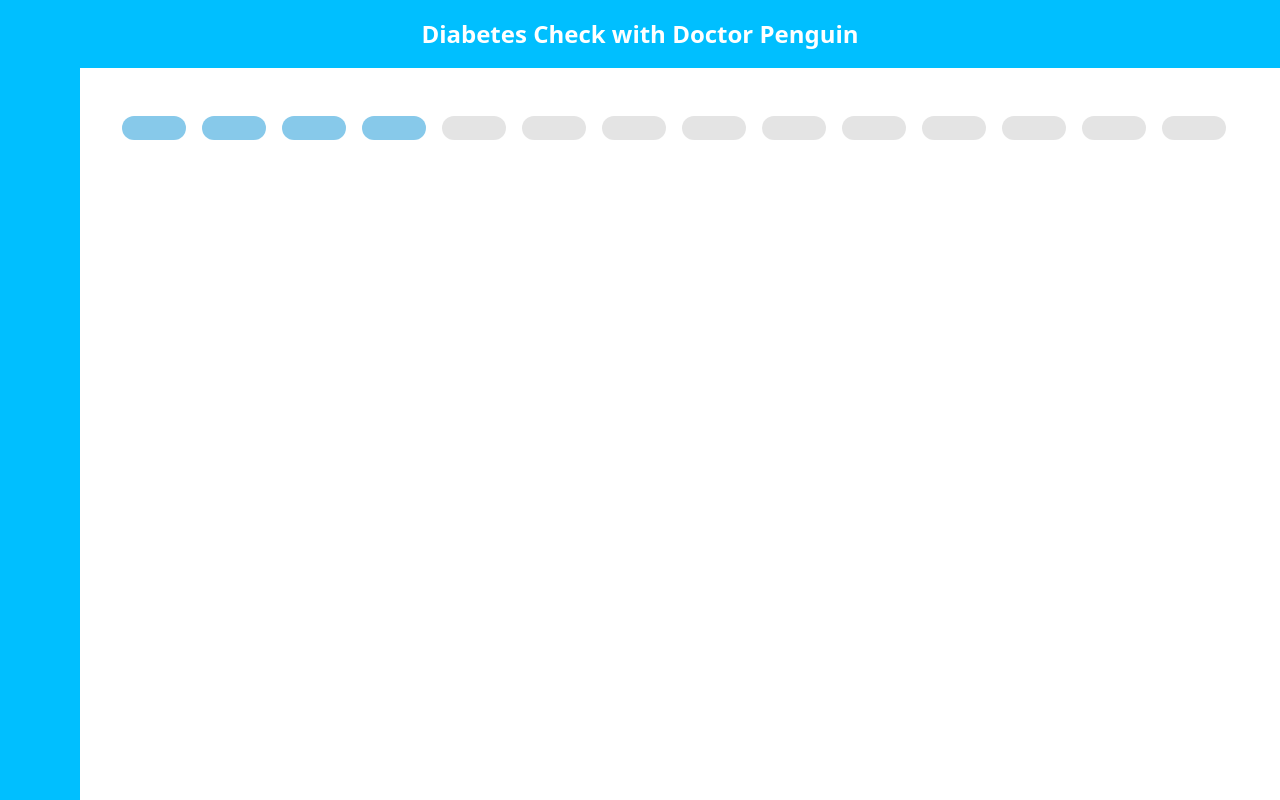
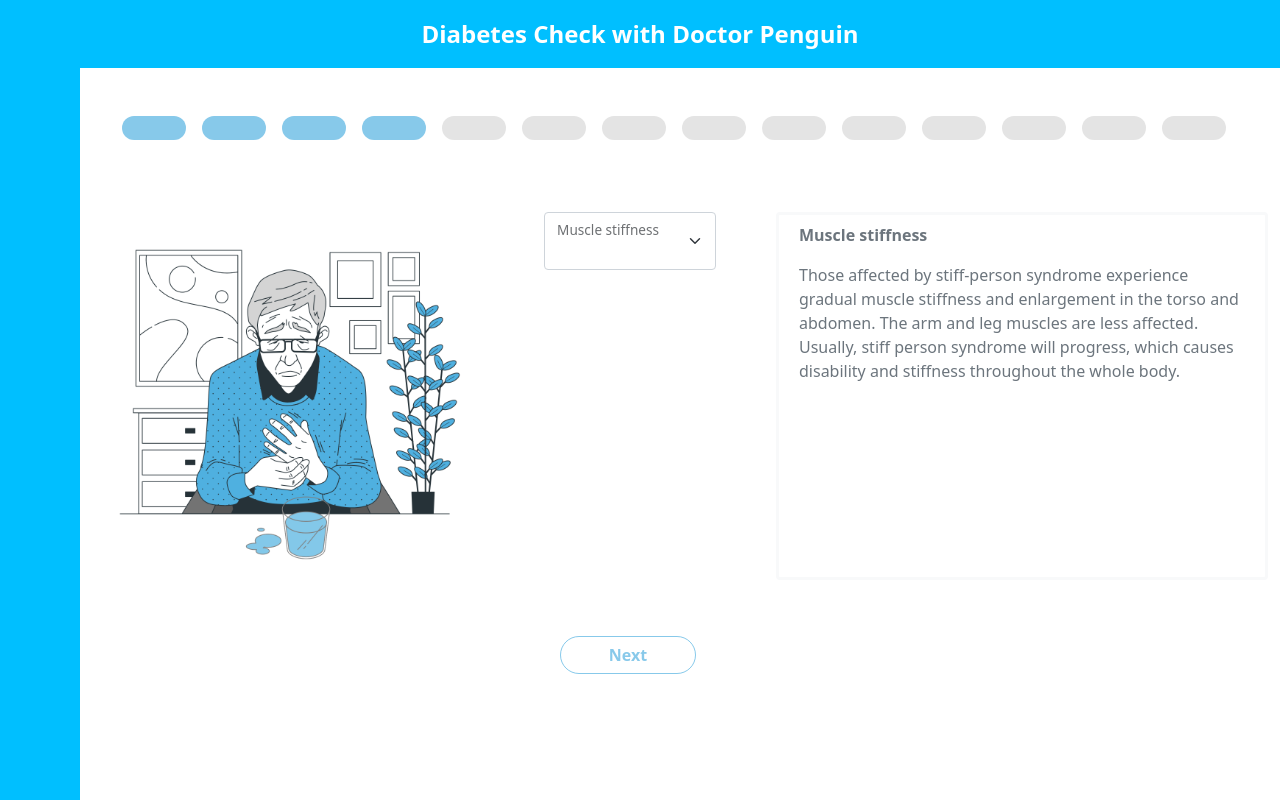
Before and after one commit to FionaRosee/diabetes-frontend, a Vue app: page /question_page_thirteen in a window 1280 px wide. Built offline with nearby package versions, Linux system fonts and the light colour scheme; some icons are missing.

Commit message:
component muscle stiffness added

```diff
--- a/src/components/symptoms/MuscleStiffness.vue
+++ b/src/components/symptoms/MuscleStiffness.vue
@@ -0,0 +1,155 @@
+<template>
+  <div
+    v-if="readyToLaunch"
+    class="form container-fluid d-flex justify-content-center mb-5"
+  >
+    <div class="row my-4">
+      <!-- image -->
+      <div class="image col-4">
+        <img
+          src="../../assets/muscle-stiffness.png"
+          class="img-fluid"
+          alt="muscle stiffness image"
+        />
+      </div>
+
+      <!-- form -->
+      <div class="col-2 ms-5 me-5 d-block">
+        <!-- muscle stiffness -->
+        <div class="col">
+          <div class="form-floating">
+            <select
+              class="form-select"
+              id="muscleStiffness"
+              aria-label="Floating label select example"
+              v-model="muscleStiffness"
+              placeholder=" "
+            >
+              <option value="1">yes</option>
+              <option value="0">no</option>
+            </select>
+            <label for="muscleStiffness">Muscle stiffness</label>
+          </div>
+        </div>
+        <!-- end of form -->
+      </div>
+
+      <!-- description -->
+      <div
+        class="
+          description-box
+          col
+          bg-white
+          d-flex
+          align-items-start
+          border border-light border border-3
+          rounded
+        "
+      >
+        <div class="description-text p-2 d-block text-secondary">
+          <p>
+            <b>Muscle stiffness</b>
+          </p>
+          <p>
+            Those affected by stiff-person syndrome experience gradual muscle
+            stiffness and enlargement in the torso and abdomen. The arm and leg
+            muscles are less affected. Usually, stiff person syndrome will
+            progress, which causes disability and stiffness throughout the whole body.
+          </p>
+        </div>
+      </div>
+
+      <!-- next button -->
+
+      <div class="row mt-5">
+        <div class="col-4"></div>
+        <div class="col-2 ms-5 me-5 mt-2 d-flex justify-content-center">
+          <button
+            type="button"
+            class="btn btn-outline-primary rounded-pill ms-3 px-5"
+            @click="saveEntries"
+          >
+            Next
+          </button>
+        </div>
+        <div class="col"></div>
+      </div>
+    </div>
+  </div>
+</template>
+
+<script>
+import { get, set } from "idb-keyval";
+export default {
+  data() {
+    return {
+      readyToLaunch: false,
+      userEntiresDB: null,
+      dataBackendRequestDB: null,
+      muscleStiffness: "",
+    };
+  },
+  methods: {
+    saveEntries() {
+      if (this.alopecia != "") {
+        this.userEntiresDB.muscleStiffness = parseInt(this.muscleStiffness);
+        this.dataBackendRequestDB.muscle_stiffness = parseInt(
+          this.muscleStiffness
+        );
+      }
+
+      //save userEntries
+      set("userEntries", JSON.parse(JSON.stringify(this.userEntiresDB)))
+        .then(() => {
+          console.log("User Daten gespeichert:");
+          console.dir(this.userEntiresDB);
+        })
+        .catch(console.warn);
+
+      //save data for backend request
+      set(
+        "dataBackendRequest",
+        JSON.parse(JSON.stringify(this.dataBackendRequestDB))
+      )
+        .then(() => {
+          console.log("Daten Backend Anfrage gespeichert:");
+          console.dir(this.dataBackendRequestDB);
+        })
+        .catch(console.warn);
+    },
+    loadDataDB() {
+      get("userEntries")
+        .then((data) => {
+          if (data != null) {
+            this.muscleStiffness = data.muscleStiffness;
+          }
+          this.userEntiresDB = data;
+        })
+        .then(() => {
+          get("dataBackendRequest").then((data) => {
+            if (data != null) {
+              this.dataBackendRequestDB = data;
+              this.readyToLaunch = true;
+            }
+          });
+        });
+    },
+  },
+  created() {
+    this.loadDataDB();
+  },
+};
+</script>
+
+<style scoped>
+.btn-outline-primary {
+  border-color: #4fb0e0ad;
+  color: #4fb0e0ad;
+  font-weight: bold;
+}
+
+.btn-outline-primary:hover {
+  border-color: #4fb0e0;
+  background-color: #4fb0e0;
+}
+</style>>
--- a/src/views/QuestionPageThirteen.vue
+++ b/src/views/QuestionPageThirteen.vue
@@ -1,17 +1,17 @@
 <template>
 <div class="main-layout container-fluid">
 <the-navigation></the-navigation>
-
+<muscle-stiffness></muscle-stiffness>
 </div>
 </template>
 
 <script>
 import TheNavigation from '../components/nav/TheNavigation.vue'
-
+import MuscleStiffness from '../components/symptoms/MuscleStiffness.vue'
 export default{
 components:{
   TheNavigation,
-
+  MuscleStiffness
 }
 }
 </script>
```
